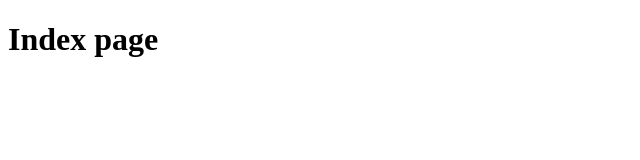
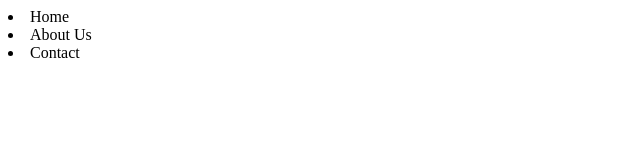
Before and after one commit to dekshinravi/learn-git, a plain HTML site: page index.html in a window 1280 px wide. Shown: the whole page, without its empty margins (0-640 px from the left). Drawn offline with Linux system fonts and the light colour scheme.

Commit message:
updated index.html

```diff
--- a/index.html
+++ b/index.html
@@ -6,6 +6,8 @@
     <title>Document</title>
   </head>
   <body>
-    <h1>Index page</h1>
+    <li>Home</li>
+    <li>About Us</li>
+    <li>Contact</li>
   </body>
 </html>
```
